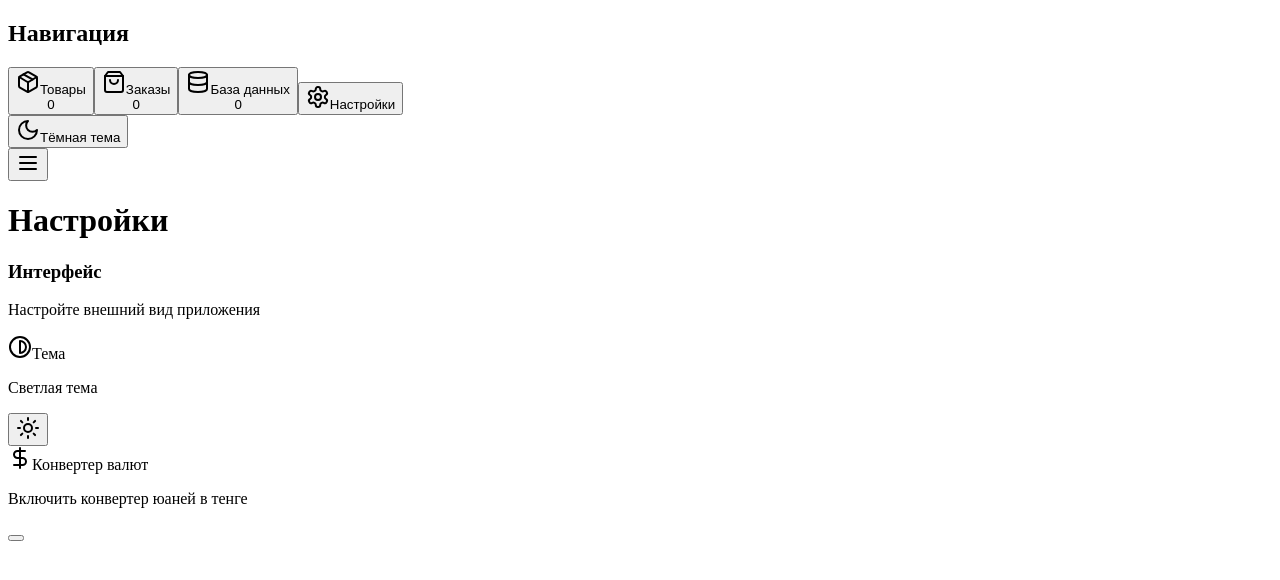
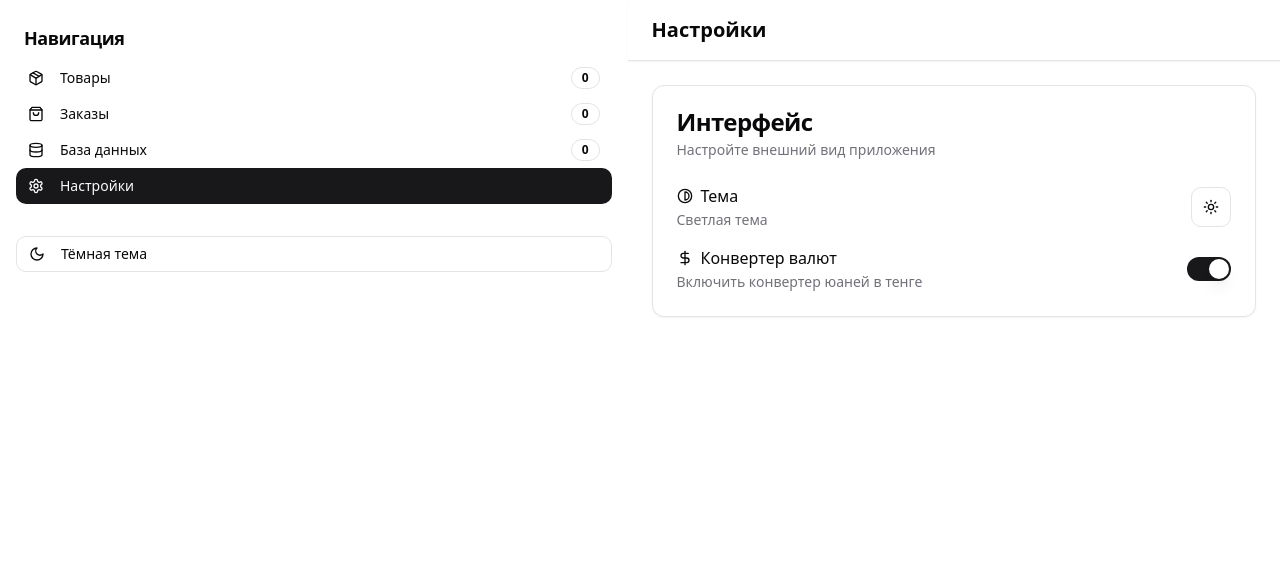
Before and after one commit to eggshellssheriff/zaqazat, a React (Vite) app: page /settings in a window 1280 px wide. Shown: the top 580 px of the page. Built offline with nearby package versions, Linux system fonts and the light colour scheme.

Commit message:
Refactor: UI improvements based on feedback
This commit includes various UI improvements based on user feedback and design revisions.

```diff
--- a/src/components/CurrencyConverter.tsx
+++ b/src/components/CurrencyConverter.tsx
@@ -117,7 +117,7 @@ export function CurrencyConverter({ onClose }: CurrencyConverterProps) {
     }).format(lastUpdated) : '';
 
   return (
-    <Card className="currency-converter fixed right-6 bottom-24 w-80 z-50 shadow-lg">
+    <Card className="fixed right-6 bottom-24 w-80 z-50 bg-card shadow-lg border">
       <CardHeader className="pb-3">
         <div className="flex justify-between items-center">
           <CardTitle className="text-lg">Конвертер валют</CardTitle>
--- a/src/components/Layout.tsx
+++ b/src/components/Layout.tsx
@@ -17,14 +17,14 @@ export function Layout({ children, title, contentRef }: LayoutProps) {
       <Sidebar />
 
       <div className="flex-1 flex flex-col h-screen">
-        <header className="bg-card/95 backdrop-blur-sm p-4 shadow-sm border-b flex items-center sticky top-0 z-20">
+        <header className="bg-background/95 backdrop-blur-sm p-4 shadow-sm border-b flex items-center sticky top-0 z-20">
           <SidebarToggle />
           <h1 className="text-xl font-semibold ml-2">{title}</h1>
         </header>
 
         <main
           ref={contentRef}
-          className="flex-1 p-4 md:p-6 overflow-y-auto"
+          className="flex-1 p-4 md:p-6 overflow-y-auto relative"
         >
           <div className="max-w-5xl mx-auto">
             {children}
--- a/src/components/OrderCard.tsx
+++ b/src/components/OrderCard.tsx
@@ -1,4 +1,3 @@
-
 import React, { useState } from "react";
 import { useApp } from "@/lib/context";
 import {
@@ -66,14 +65,12 @@ export function OrderCard({ order, viewMode }: OrderCardProps) {
   const [showFullImage, setShowFullImage] = useState(false);
   const [isImageLoading, setIsImageLoading] = useState(!!order.image);
 
-  // Format the date to DD.MM.YY format
   const formattedDate = new Date(order.date).toLocaleDateString("ru-RU", {
     day: "2-digit",
     month: "2-digit",
     year: "2-digit"
   });
 
-  // Get shortened order ID (last 4 digits)
   const shortId = order.id.slice(-4);
 
   const handleDelete = () => {
@@ -96,10 +93,8 @@ export function OrderCard({ order, viewMode }: OrderCardProps) {
     }
   };
 
-  // Limited status options
   const statuses = ["в пути", "на складе"];
 
-  // Handle image click to show full screen
   const handleImageClick = (e: React.MouseEvent) => {
     e.stopPropagation();
     setShowFullImage(!showFullImage);
@@ -118,13 +113,12 @@ export function OrderCard({ order, viewMode }: OrderCardProps) {
                   {shortId}
                 </Badge>
 
-                {/* Status dropdown now directly in the status badge */}
                 <DropdownMenu>
                   <DropdownMenuTrigger asChild>
                     <Button
                       variant="ghost"
                       size="sm"
-                      className="h-6 px-2 ml-1"
+                      className="h-6 px-2 hover:bg-transparent"
                       onClick={(e) => e.stopPropagation()}
                     >
                       <Badge variant={getBadgeVariant(order.status)} className="mr-1">
@@ -133,7 +127,10 @@ export function OrderCard({ order, viewMode }: OrderCardProps) {
                       <ChevronDown className="h-3 w-3" />
                     </Button>
                   </DropdownMenuTrigger>
-                  <DropdownMenuContent align="end">
+                  <DropdownMenuContent
+                    align="end"
+                    className="w-32 bg-popover border shadow-md"
+                  >
                     {statuses.map((status) => (
                       <DropdownMenuItem
                         key={status}
@@ -197,13 +194,11 @@ export function OrderCard({ order, viewMode }: OrderCardProps) {
                 <Edit className="h-4 w-4" />
               </Button>
 
-              {/* Display the price without dropdown */}
               <div className="text-sm font-medium px-2">{order.totalAmount.toLocaleString()} ₸</div>
             </div>
           </div>
         </Card>
 
-        {/* Rest of the dialogs */}
         <OrderForm
           initialData={order}
           open={showEditDialog}
@@ -261,7 +256,6 @@ export function OrderCard({ order, viewMode }: OrderCardProps) {
     <>
       <Card className="overflow-hidden cursor-pointer relative" onClick={() => setShowDetailsModal(true)}>
         <div className="flex p-3">
-          {/* Left content */}
           <div className="flex-1 min-w-0 mr-3">
             <div className="flex items-center mb-1">
               <h3 className="font-medium text-base truncate mr-1">
@@ -280,7 +274,6 @@ export function OrderCard({ order, viewMode }: OrderCardProps) {
               {order.customerName}
             </div>
 
-            {/* Action buttons - positioned at the bottom left */}
             <div className="flex gap-2 mt-3">
               <Button
                 variant="ghost"
@@ -308,14 +301,12 @@ export function OrderCard({ order, viewMode }: OrderCardProps) {
                 <Edit className="h-4 w-4" />
               </Button>
 
-              {/* Display price */}
               <div className="flex items-center">
                 <span className="text-sm font-medium">{order.totalAmount.toLocaleString()} ₸</span>
               </div>
             </div>
           </div>
 
-          {/* Right content with image */}
           <div className="w-[100px] flex flex-col">
             <div
               className="h-[100px] bg-muted/20 rounded overflow-hidden mb-2 cursor-pointer"
@@ -338,13 +329,13 @@ export function OrderCard({ order, viewMode }: OrderCardProps) {
               )}
             </div>
 
-            {/* Status dropdown - positioned at the bottom right */}
-            <div className="mt-auto flex justify-end">
+            <div className="mt-auto">
               <DropdownMenu>
                 <DropdownMenuTrigger asChild>
                   <Button
                     variant="ghost"
                     size="sm"
+                    className="w-full justify-between hover:bg-transparent"
                     onClick={(e) => e.stopPropagation()}
                   >
                     <Badge variant={getBadgeVariant(order.status)} className="mr-1">
@@ -353,7 +344,10 @@ export function OrderCard({ order, viewMode }: OrderCardProps) {
                     <ChevronDown className="h-3 w-3" />
                   </Button>
                 </DropdownMenuTrigger>
-                <DropdownMenuContent align="end">
+                <DropdownMenuContent
+                  align="end"
+                  className="w-32 bg-popover border shadow-md"
+                >
                   {statuses.map((status) => (
                     <DropdownMenuItem
                       key={status}
--- a/src/index.css
+++ b/src/index.css
@@ -1,16 +1,84 @@
 
-/* Update the currency converter styles in the dark mode section */
-.dark .currency-converter {
-  background-color: var(--background); /* Use dark mode background variable */
-  color: var(--foreground); /* Ensure text is visible */
-  border: 1px solid var(--border);
-  box-shadow: 0 4px 12px rgba(0, 0, 0, 0.1); /* Optional: add some depth */
+@tailwind base;
+@tailwind components;
+@tailwind utilities;
+
+@layer base {
+  :root {
+    --background: 0 0% 100%;
+    --foreground: 240 10% 3.9%;
+    --card: 0 0% 100%;
+    --card-foreground: 240 10% 3.9%;
+    --popover: 0 0% 100%;
+    --popover-foreground: 240 10% 3.9%;
+    --primary: 240 5.9% 10%;
+    --primary-foreground: 0 0% 98%;
+    --secondary: 240 4.8% 95.9%;
+    --secondary-foreground: 240 5.9% 10%;
+    --muted: 240 4.8% 95.9%;
+    --muted-foreground: 240 3.8% 46.1%;
+    --accent: 240 4.8% 95.9%;
+    --accent-foreground: 240 5.9% 10%;
+    --destructive: 0 84.2% 60.2%;
+    --destructive-foreground: 0 0% 98%;
+    --border: 240 5.9% 90%;
+    --input: 240 5.9% 90%;
+    --ring: 240 5.9% 10%;
+    --radius: 0.75rem;
+  }
+
+  .dark {
+    --background: 240 10% 3.9%;
+    --foreground: 0 0% 98%;
+    --card: 240 10% 3.9%;
+    --card-foreground: 0 0% 98%;
+    --popover: 240 10% 3.9%;
+    --popover-foreground: 0 0% 98%;
+    --primary: 0 0% 98%;
+    --primary-foreground: 240 5.9% 10%;
+    --secondary: 240 3.7% 15.9%;
+    --secondary-foreground: 0 0% 98%;
+    --muted: 240 3.7% 15.9%;
+    --muted-foreground: 240 5% 64.9%;
+    --accent: 240 3.7% 15.9%;
+    --accent-foreground: 0 0% 98%;
+    --destructive: 0 62.8% 30.6%;
+    --destructive-foreground: 0 0% 98%;
+    --border: 240 3.7% 15.9%;
+    --input: 240 3.7% 15.9%;
+    --ring: 240 4.9% 83.9%;
+  }
 }
 
-/* Light mode currency converter */
-.currency-converter {
-  background-color: var(--card); /* Use card background for consistency */
-  color: var(--card-foreground);
-  border: 1px solid var(--border);
-  box-shadow: 0 4px 6px rgba(0, 0, 0, 0.1); /* Optional: add some depth */
+@layer base {
+  * {
+    @apply border-border;
+  }
+  body {
+    @apply bg-background text-foreground;
+  }
 }
+
+/* Keep original styles but update sidebar and cards */
+.sidebar {
+  @apply z-40 bg-background border-r;
+}
+
+.card {
+  @apply bg-card text-card-foreground shadow-sm border;
+}
+
+/* Dropdown menus should always be on top of other content */
+.dropdown-menu {
+  @apply z-50 bg-popover border shadow-md;
+}
+
+/* Status badges in cards */
+.status-badge {
+  @apply inline-flex items-center gap-1 px-2 py-0.5 rounded-full text-sm font-medium;
+}
+
+/* Function panel updates */
+.function-panel {
+  @apply sticky top-0 z-30 bg-background/80 backdrop-blur-sm border-b;
+}
```
